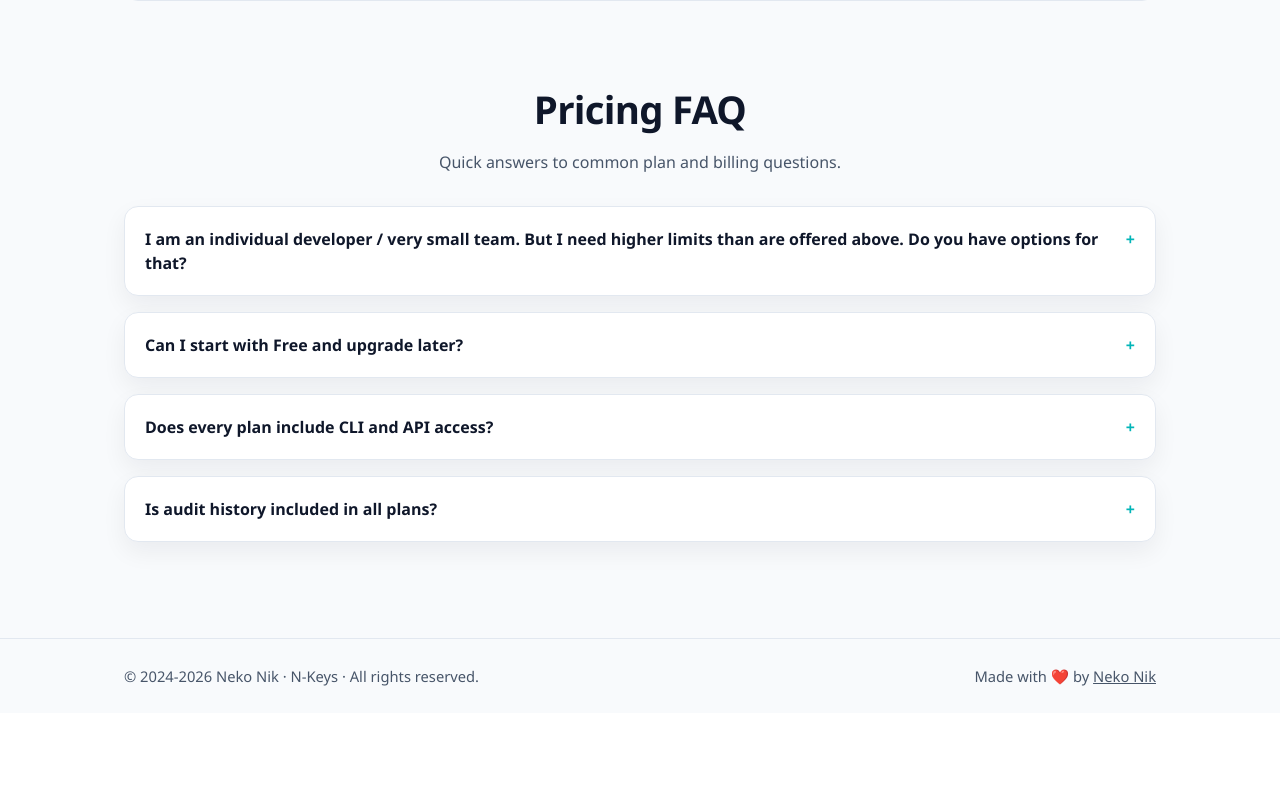
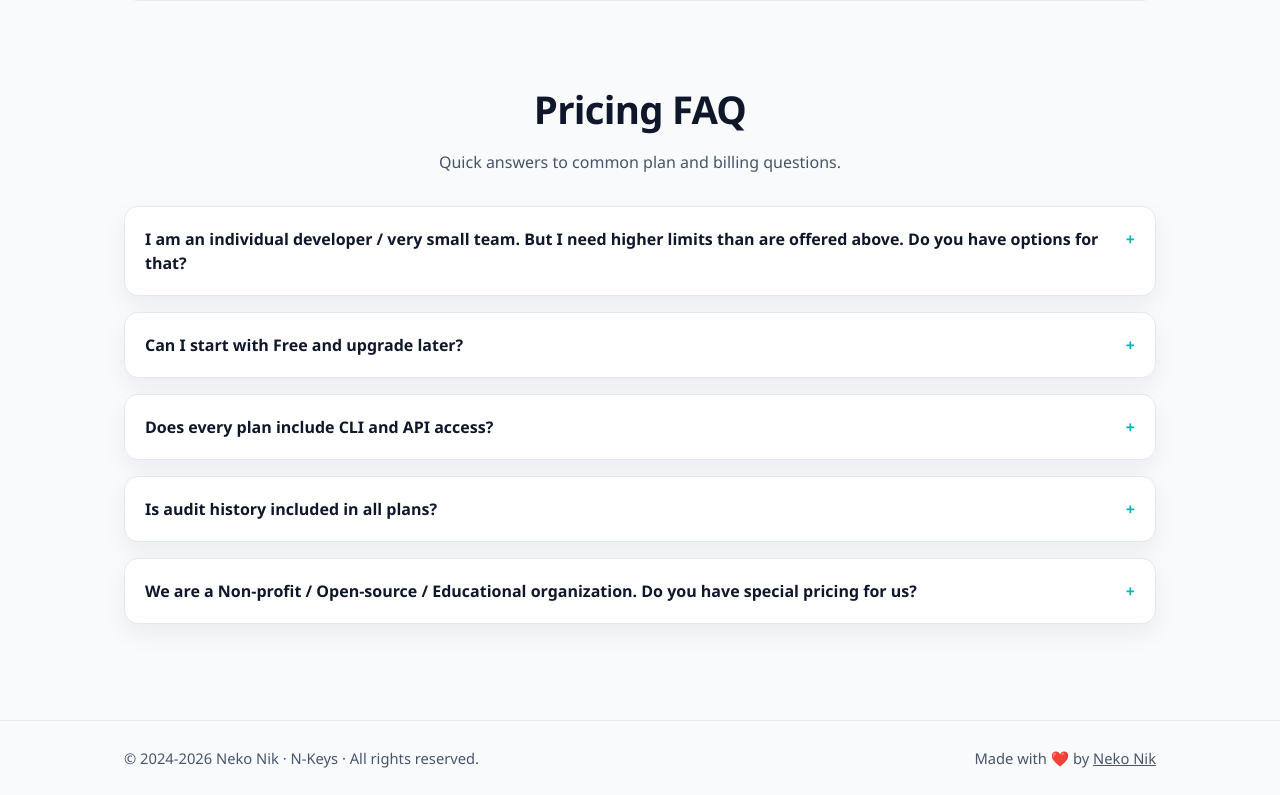
Before and after one commit to Neko-Nik-Org/N-Keys-WebUI, a React (Vite) app: page /pricing in a window 1280 px wide. Shown: the part 2008-2803 px from the top of the page. Before the commit the page ends 2721 px from the top, so only its background shows below. Built offline with nearby package versions, Linux system fonts and the light colour scheme.

Commit message:
feat: add custom pricing FAQ for non-profit and educational organizations in PricingPage

```diff
--- a/src/pages/PricingPage.jsx
+++ b/src/pages/PricingPage.jsx
@@ -66,6 +66,11 @@ const faqs = [
     answer:
       'Yes. All plans include audit history to track changes and ensure accountability. Which will hold 6 months (180 days) of history. Can not be extended at this time. Export your audit history regularly if you want to keep it longer.',
   },
+  {
+    question: 'We are a Non-profit / Open-source / Educational organization. Do you have special pricing for us?',
+    answer:
+      'Yes, I can create a custom plan with specific limits and features, including fully free plans for qualifying organizations. Send me your requirements and proposal along with pricing expectations to me (or book a meeting).',
+  }
 ]
 
 
```
